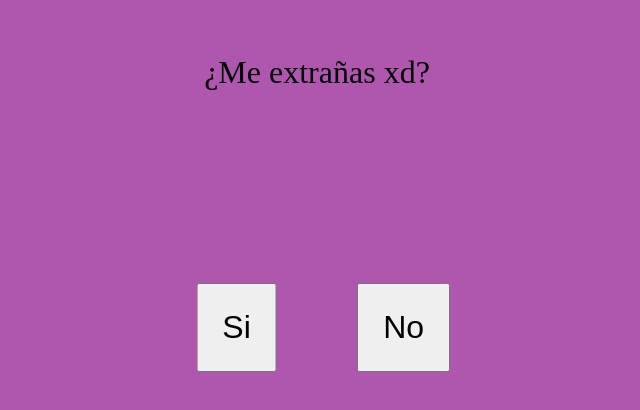
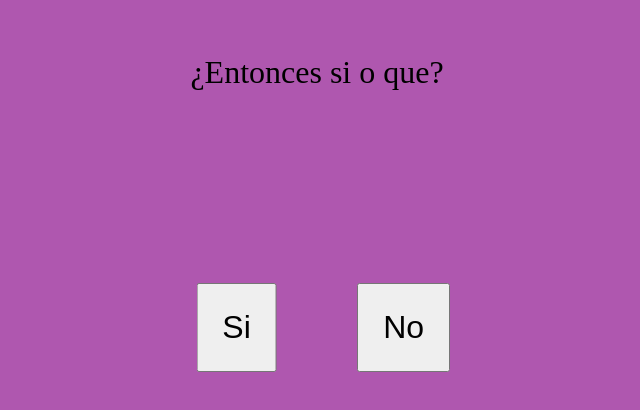
Before and after one commit to Gustavojqm/Prueba, a plain HTML site: page index.html in a window 1280 px wide. Shown: the part 138-548 px from the top of the page, without its empty margins (323-963 px from the left). Drawn offline with Linux system fonts and the light colour scheme.

Commit message:
Add files via upload

```diff
--- a/index.html
+++ b/index.html
@@ -10,7 +10,7 @@
 
 
     <div class="contenedor">
-        <p>¿Me extrañas xd?</p>
+        <p>¿Entonces si o que?</p>
         <button id="yesBtn">Si</button>
         <button id="noBtn">No</button>
 
```
